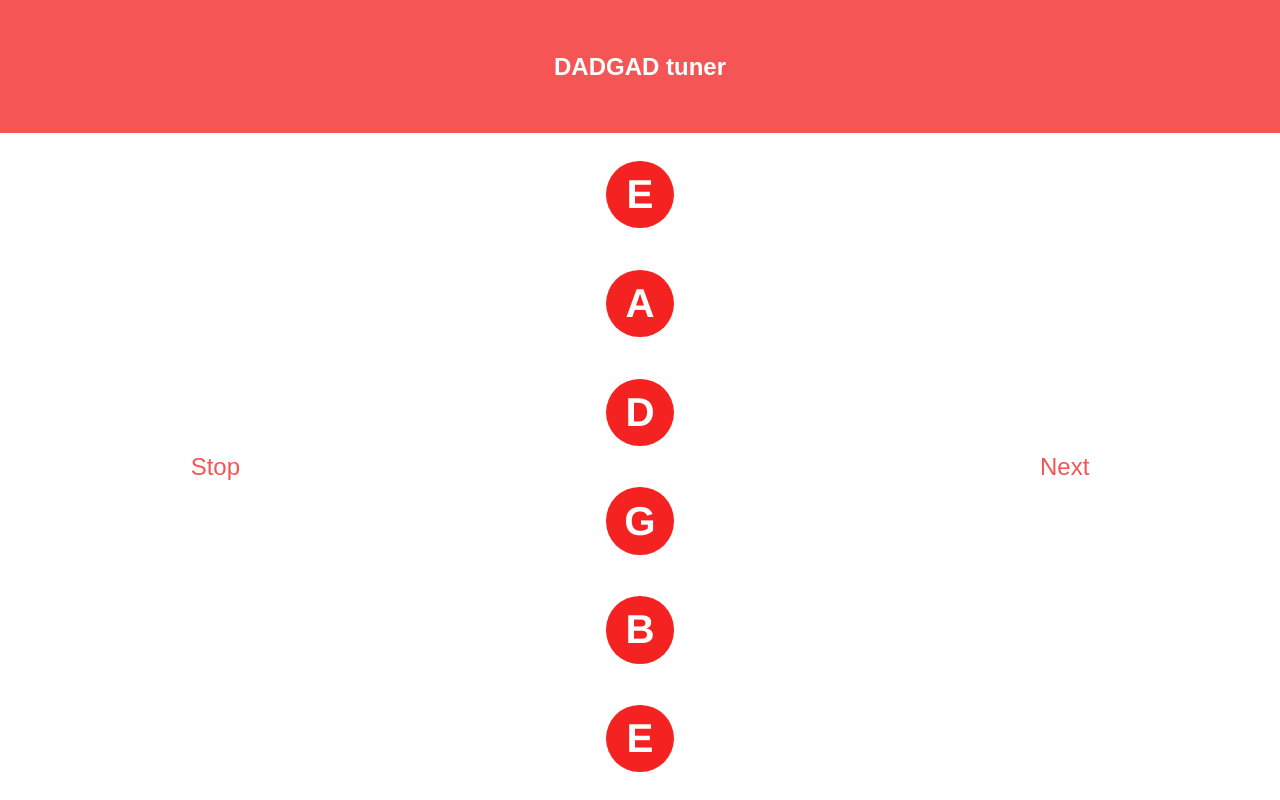
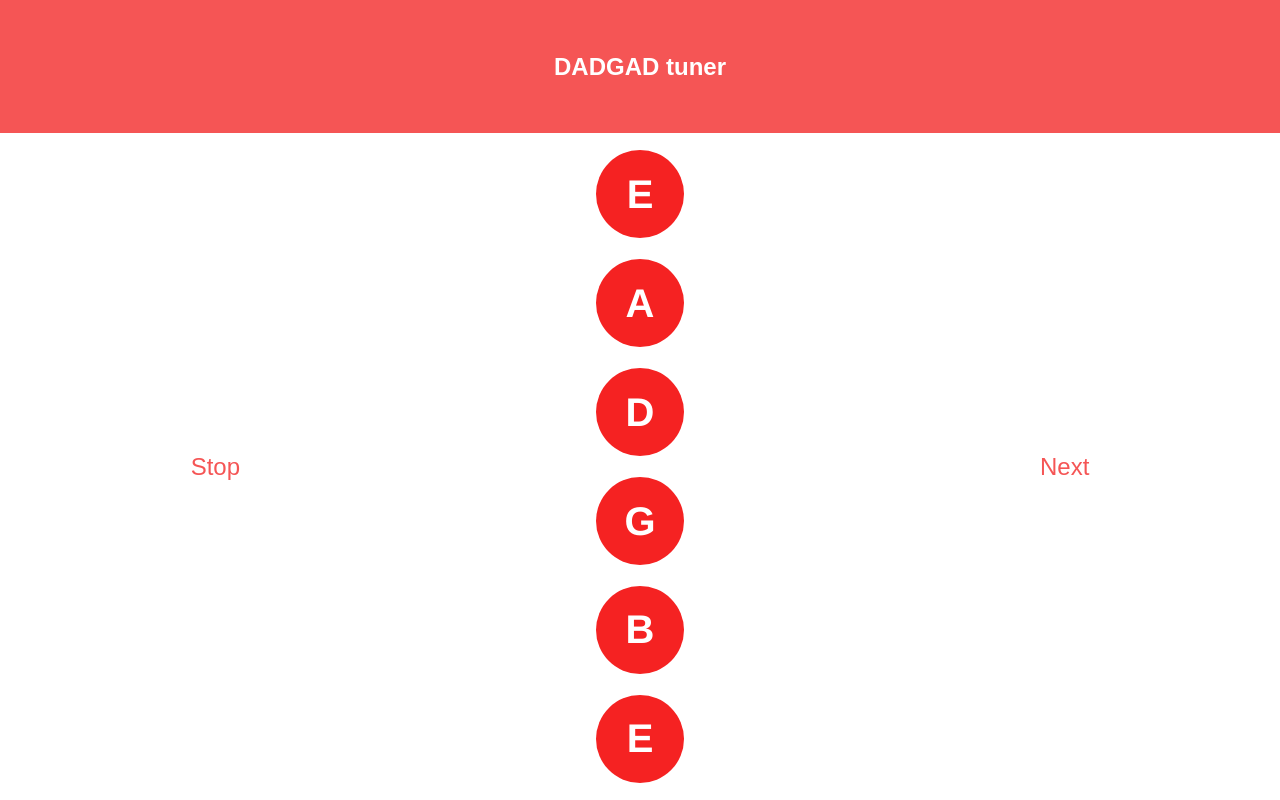
Before and after one commit to Jttpo2/dadgad-tuner, a React (Create React App) app: page / in a window 1280 px wide. Built offline with nearby package versions, Linux system fonts and the light colour scheme.

Commit message:
Better dynamic sizing on stringbuttons and their labels.

```diff
--- a/src/SoundPlayer.js
+++ b/src/SoundPlayer.js
@@ -16,7 +16,7 @@ export default class SoundPlayer {
       }
     this.audioElement.src = soundUrl;
     this.audioElement.loop = true;
-    this.audioElement.play();
+    // this.audioElement.play();
     console.log('Playing sound: ' + soundUrl);
   }
 
--- a/src/StringButton.js
+++ b/src/StringButton.js
@@ -30,10 +30,14 @@ export class StringButton extends Component {
     }
   }
 
-  const diameter = 4.2;
-  const activeDiameter = 5.5;
-  const fontSize = diameter * 3/5;
-  const activeFontSize = activeDiameter * 3/5;
+  const activeScalar = 1.3;
+  const diameter = 11;
+  const activeDiameter = diameter * activeScalar;
+  const sizeUnit = 'vh';
+  const fontSize =  diameter * 5/11;
+  const activeFontSize = fontSize * activeScalar;
+  const fonstSizeUnit = 'vh';
+
   const transitionTime = 0.3;
   const initialMargin = 0.2;
   // initial margin - (width change (and/or height change)/2), so here 100px is initial margin, and the change is (100px final W/H - 10px initial W/H = 90px change, so 100px - (90px / 2 [= 45px]) = 55px)
@@ -48,16 +52,16 @@ export class StringButton extends Component {
     stringButton: {
       background: Constants.stringButtonColor,
       // flex: 0.07,
-      width: diameter + 'rem',
-      height: diameter + 'rem',
+      width: diameter + sizeUnit,
+      height: diameter + sizeUnit,
       borderRadius: '50%',
       borderStyle: 'none',
 
-      fontSize: fontSize + 'em',
+      fontSize: fontSize + fonstSizeUnit,
       color: 'white',
       fontFamily: 'helvetica, sans-serif',
 
-      margin: initialMargin + 'rem',
+      margin: initialMargin + sizeUnit,
 
       transition: 'all ' + transitionTime + 's',
       transformOrigin: '50% 50%',
@@ -66,10 +70,10 @@ export class StringButton extends Component {
 
     },
     active: {
-      width: activeDiameter + 'rem',
-      height: activeDiameter + 'rem',
-      margin: transitionedMargin + 'rem',
-      fontSize: activeFontSize + 'rem',
+      width: activeDiameter + sizeUnit,
+      height: activeDiameter + sizeUnit,
+      margin: transitionedMargin + sizeUnit,
+      fontSize: activeFontSize + fonstSizeUnit,
       boxShadow: activeShadowLength + 'px ' + activeShadowLength + 'px ' + activeBlur + 'px ' + shadowColor
     }
 
```
